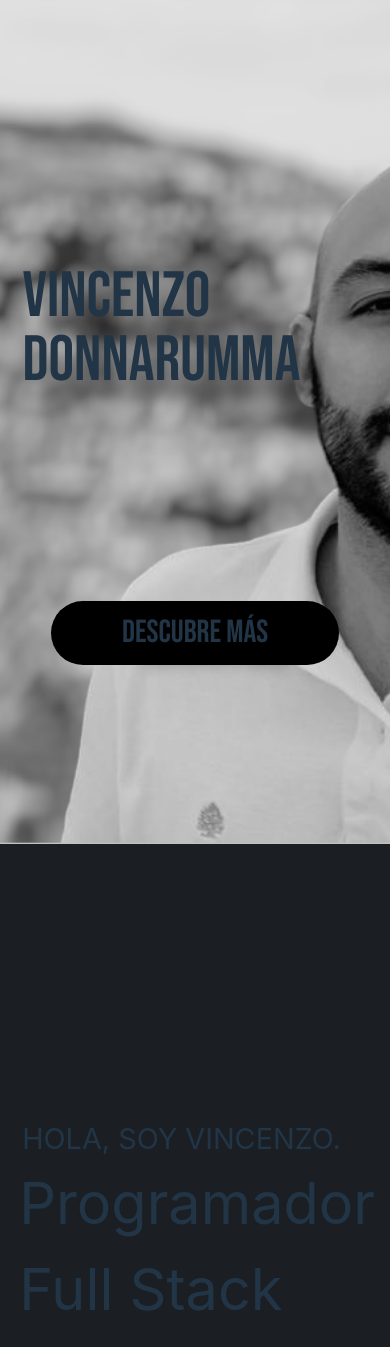
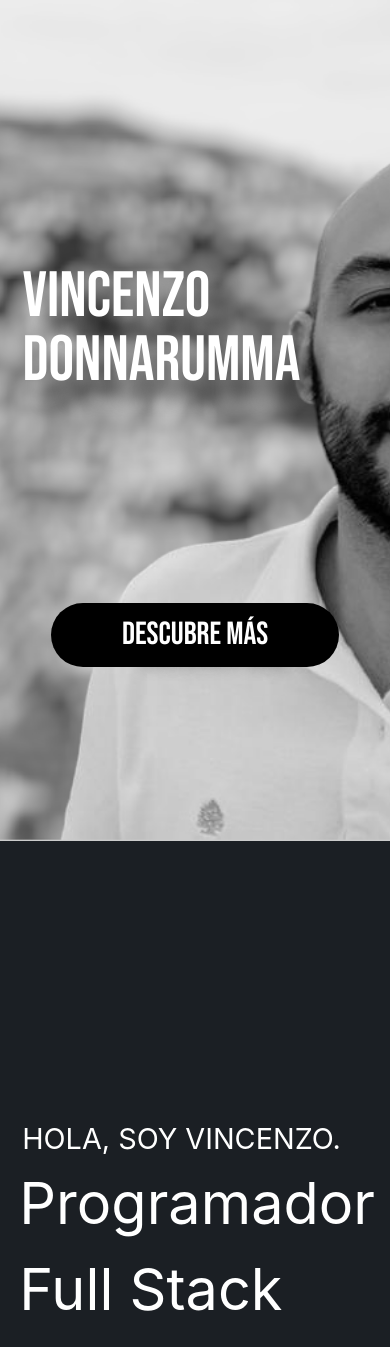
Before and after one commit to vincenzo2202/Portfolio_VincenzoDonnarumma, a React (Vite) app: page / in a window 390 px wide. Shown: the top 1347 px of the page. Built offline with nearby package versions, Linux system fonts and the light colour scheme.

Commit message:
fix: adjustments in responsive design

```diff
--- a/src/App.css
+++ b/src/App.css
@@ -3,4 +3,5 @@
   padding: 0;
   text-align: center;
   overflow-x: hidden;
+  color: white;
 }
--- a/src/pages/Home/Home.jsx
+++ b/src/pages/Home/Home.jsx
@@ -48,14 +48,14 @@ export const Home = () => {
         <>
             <div className='home-body'>
                 <div className='title-home'>
-                    <div className='home-image' draggable='true'><img className='home-image' src={image} alt='home' />  </div>
+                    <div   draggable='true'><img className='home-image' src={image} alt='home' />  </div>
                     <div className='title-name'>Vincenzo Donnarumma</div>
                     <div className='button-home' onClick={() => handleScrollToSection(about)}>DESCUBRE MÁS</div>
                 </div>
             </div>
-            <div className='about-me' >
-                <div className='left-box'>
-                    <div className='saludo-about' ref={about}>HOLA, SOY VINCENZO.</div>
+            <div className='about-me' ref={about}>
+                <div className='left-box' >
+                    <div className='saludo-about'>HOLA, SOY VINCENZO.</div>
                     <div className='title-about'>Programador Full Stack</div>
                     <div className='button-about' onClick={() => handleScrollToSection(projects)} >MIRA LO QUE HE HECHO</div>
                 </div>
@@ -70,8 +70,8 @@ export const Home = () => {
 
                 </div>
             </div>
-            <div className='projects' >
-                <div className='projects-title' ref={projects}>Algunos  Proyectos</div>
+            <div className='projects' ref={projects}>
+                <div className='projects-title' >Algunos  Proyectos</div>
                 <div className='carousel-projects'>
                     <Carousel autoplay arrows={true} prevArrow={<LeftOutlined />} nextArrow={<RightOutlined />}>
                         <a href='https://github.com/vincenzo2202/Tattoo-Studio-Frontend-' target='_blank' rel='noopener noreferrer'>
```
